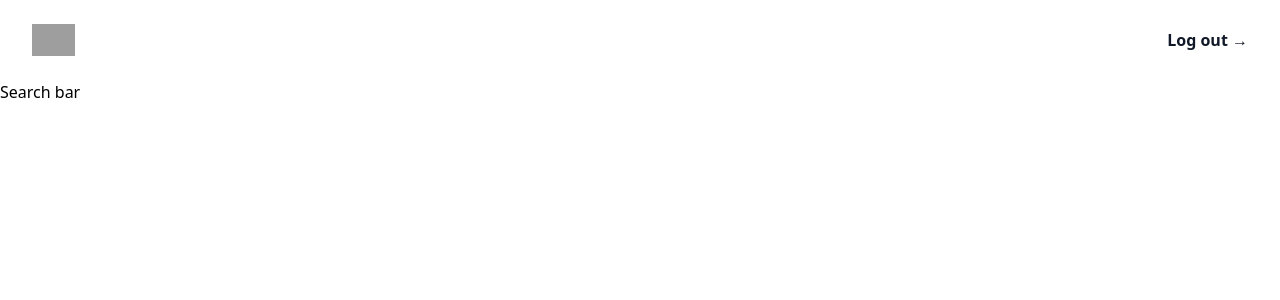
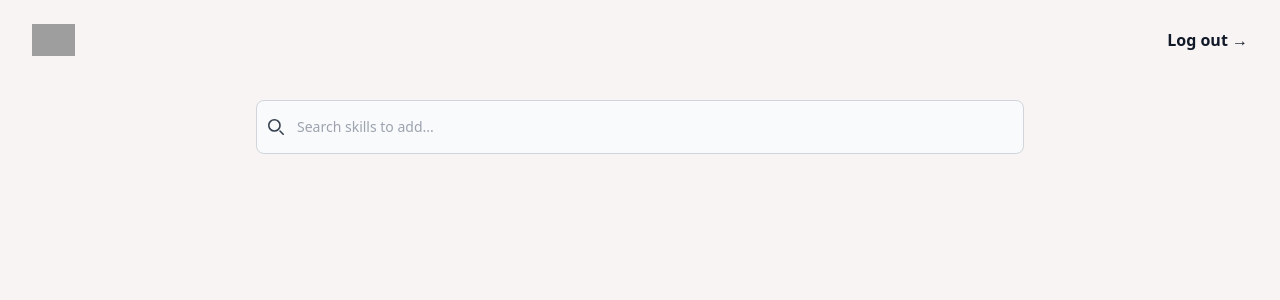
Before and after one commit to yash2026/skillset-Assign, a React (Vite) app: page /home in a window 1280 px wide. Shown: the top 300 px of the page. Built offline with nearby package versions, Linux system fonts and the light colour scheme; grey boxes are pictures that could not be loaded.

Commit message:
search bar added

```diff
--- a/src/components/Home.jsx
+++ b/src/components/Home.jsx
@@ -2,8 +2,8 @@ import React from "react";
 
 const Home = () => {
   return (
-    <div>
-      <header className="bg-white">
+    <div className="bg-[#f8f4f3] h-[100%]">
+      <header>
         <nav className="mx-auto flex max-w-7xl items-center justify-between p-6 lg:px-8">
           <div className="flex lg:flex-1">
             <a href="#" className="-m-1.5 p-1.5">
@@ -25,7 +25,44 @@ const Home = () => {
           </div>
         </nav>
       </header>
-      <div>Search bar</div>
+      <div className="flex justify-center h-screen my-5">
+        <div className="w-full max-w-md md:max-w-xl lg:max-w-2xl xl:max-w-3xl">
+          <form className="mx-auto ">
+            <label
+              for="default-search"
+              className="mb-2 text-sm font-medium text-gray-800 sr-only dark:text-white "
+            >
+              Search
+            </label>
+            <div className="relative ">
+              <div className="absolute inset-y-0 start-0 flex items-center ps-3 pointer-events-none ">
+                <svg
+                  className="w-4 h-4 text-gray-700 dark:text-gray-600 "
+                  aria-hidden="true"
+                  xmlns="http://www.w3.org/2000/svg"
+                  fill="none"
+                  viewBox="0 0 20 20"
+                >
+                  <path
+                    stroke="currentColor"
+                    stroke-linecap="round"
+                    stroke-linejoin="round"
+                    stroke-width="2"
+                    d="m19 19-4-4m0-7A7 7 0 1 1 1 8a7 7 0 0 1 14 0Z"
+                  />
+                </svg>
+              </div>
+              <input
+                type="search"
+                id="default-search"
+                className="block w-full p-4 ps-10 text-sm text-gray-800 border border-gray-300 rounded-lg bg-gray-50 "
+                placeholder="Search skills to add..."
+                required
+              />
+            </div>
+          </form>
+        </div>
+      </div>
     </div>
   );
 };
```
